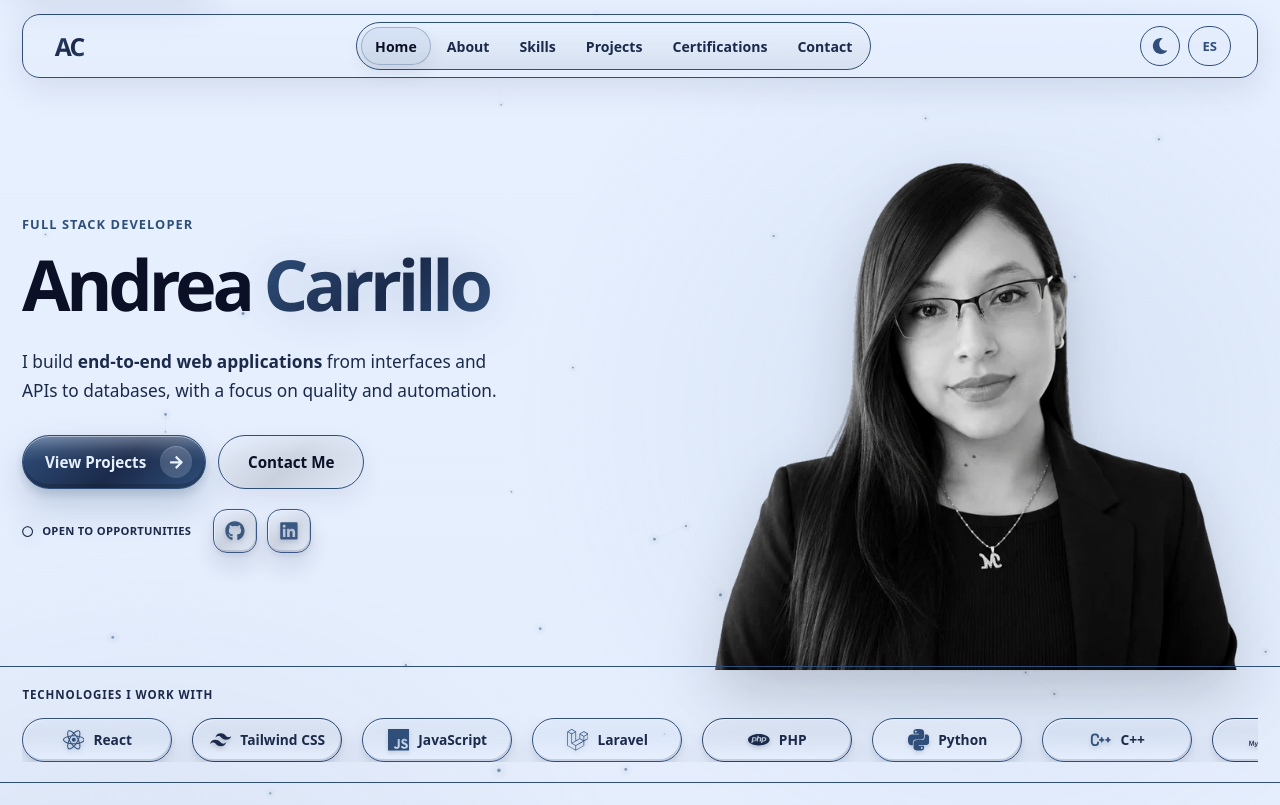
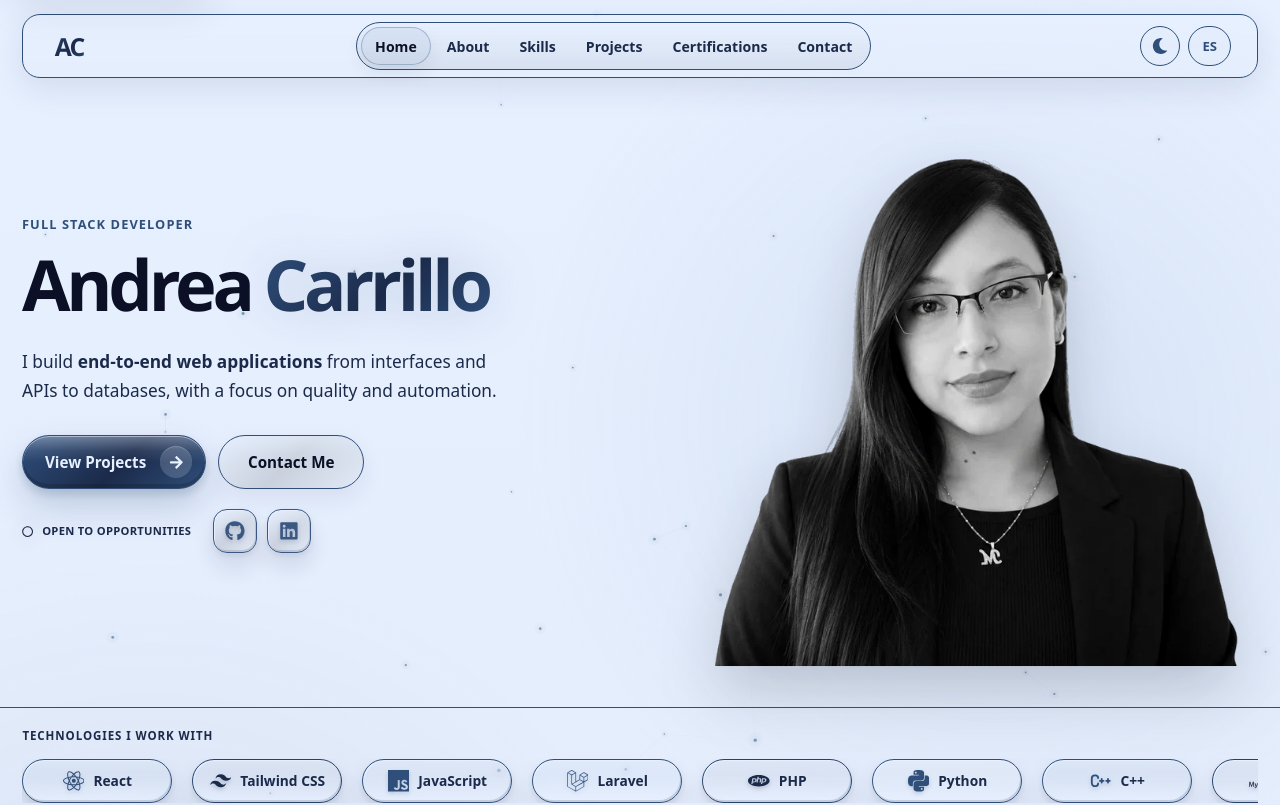
Before and after one commit to AndreaCarrilloOp/Professional-Portfolio, a React (Vite) app: page / in a window 1280 px wide. Shown: the top 805 px of the page. Built offline with nearby package versions, Linux system fonts and the light colour scheme.

Commit message:
fix(layout): reserve breathing room between hero portrait and untouched technology strip

```diff
--- a/src/styles/hero.css
+++ b/src/styles/hero.css
@@ -14,7 +14,7 @@
   align-items: center;
   justify-items: center;
   gap: clamp(22px, 4vw, 38px);
-  margin-bottom: 0;
+  margin-bottom: clamp(24px, 3vw, 42px);
 }
 
 .hero-copy {
@@ -59,7 +59,7 @@
   min-height: clamp(340px, 72vw, 510px);
   justify-self: center;
   align-self: end;
-  margin-bottom: -2px;
+  margin-bottom: 0;
   overflow: visible;
   background: transparent;
 }
@@ -80,7 +80,7 @@
   min-height: 0;
   justify-self: center;
   align-self: end;
-  margin: 0 0 -2px;
+  margin: 0;
   overflow: visible;
   border: 0;
   border-radius: 0;
@@ -136,6 +136,7 @@
     grid-template-columns: minmax(0, 1.04fr) minmax(390px, 0.96fr);
     gap: clamp(28px, 3.4vw, 48px);
     min-height: 500px;
+    margin-bottom: clamp(36px, 3.2vw, 52px);
     align-items: end;
     justify-items: stretch;
   }
@@ -226,6 +227,7 @@
 
   .hero-grid {
     gap: 18px;
+    margin-bottom: 28px;
   }
 
   .hero-copy {
@@ -279,6 +281,7 @@
 
   .hero-grid {
     gap: 20px;
+    margin-bottom: 24px;
   }
 
   .hero-copy,
```
